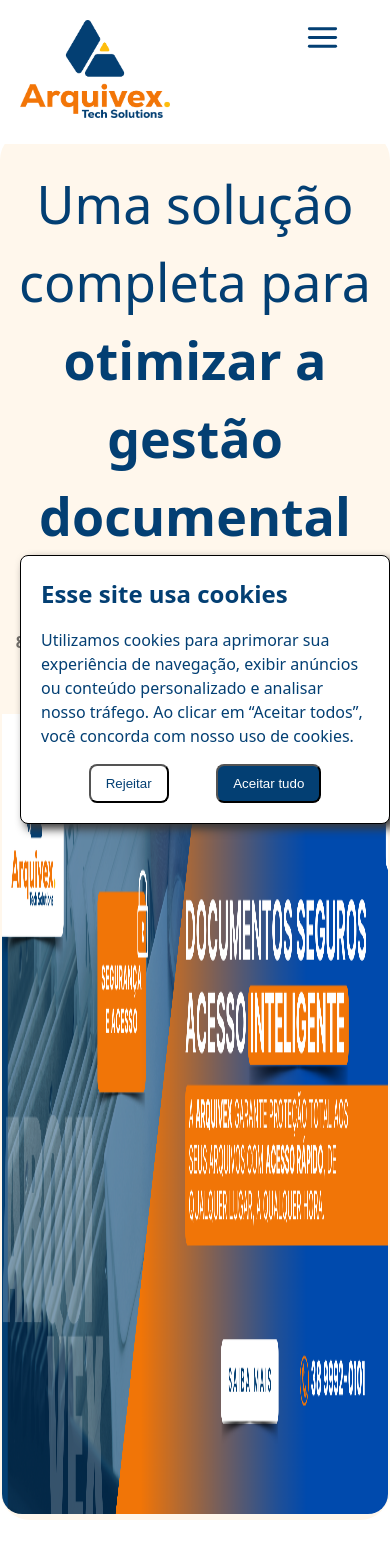
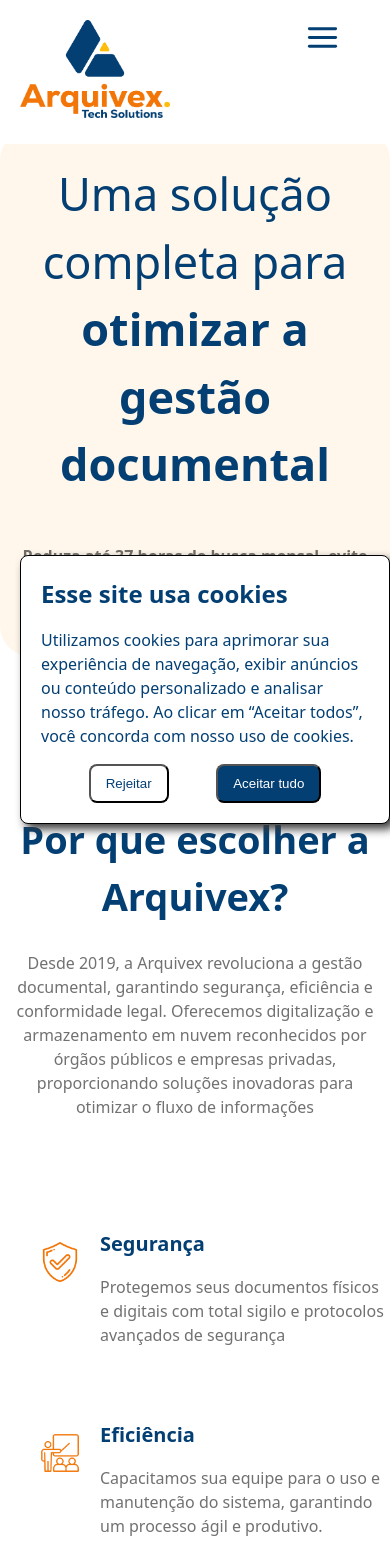
Before and after one commit to arquivexdev/landing-arquivex, a React (Vite) app: page / in a window 390 px wide. Shown: the top 1568 px of the page. Built offline with nearby package versions, Linux system fonts and the light colour scheme.

Commit message:
ajustando mobile CompletePlataform

```diff
--- a/src/components/apresentation-landing/complete-platform/index.jsx
+++ b/src/components/apresentation-landing/complete-platform/index.jsx
@@ -38,7 +38,7 @@
                 <Slider {...settings}>
                     {image.map((img, index) => (
                         <div  style={{ width: '100%', }} key={index}>
-                            <img width={'100%'} height={800} src={img.src} alt={`Slide ${index + 1}`}  style={{ margin:'0', padding:'0', borderRadius:'0px 0px 20px 20px' }} />
+                            <img width={'100%'} height={595} src={img.src} alt={`Slide ${index + 1}`}  style={{ margin:'0', padding:'0', borderRadius:'0px 0px 20px 20px' }} />
                         </div>
                     ))}
                 </Slider>
--- a/src/components/apresentation-landing/complete-platform/styles.module.css
+++ b/src/components/apresentation-landing/complete-platform/styles.module.css
@@ -6,22 +6,33 @@
     align-items: center;
     text-align: center;
     border-radius: 30px;
-    /* height: 100%; */
-    /* padding-bottom: 30px; */
     width: 100%;
-    /* padding-top: 30px; */
     margin-top: 130px;
+
+    /* @media (max-width: 768px) {
+        padding: 30px;
+    } */
 }
 
 .wrapperTitle {
     max-width: 800px;
     /* width: 100%; */
+    @media (max-width: 768px) {
+        max-width: 660px;
+        padding: 0px 20px;
+
+
+    }
 }
 
 .Title {
     color: #033F73;
     font-size: 52px;
     font-weight: 400;
+
+    @media  (max-width: 768px) {
+        font-size: 45px;
+    }
 }
 
 .paragraph {
@@ -32,14 +43,21 @@
 
 .wrapperParagraph {
     max-width: 520px;
-    padding: 0px 10px;
+
+    @media  (max-width: 768px) {
+       padding: 0px 20px;
+    }
 }
 
 .carousel{
     /* flex: 1; */
-    width: 99%;
+    width: 100%;
     padding-top: 20px;
     /* display: flex;
     flex-direction: row; */
     margin: 0px;
+
+    @media (max-width: 768px) {
+        display: none;
+    }
 }
```
